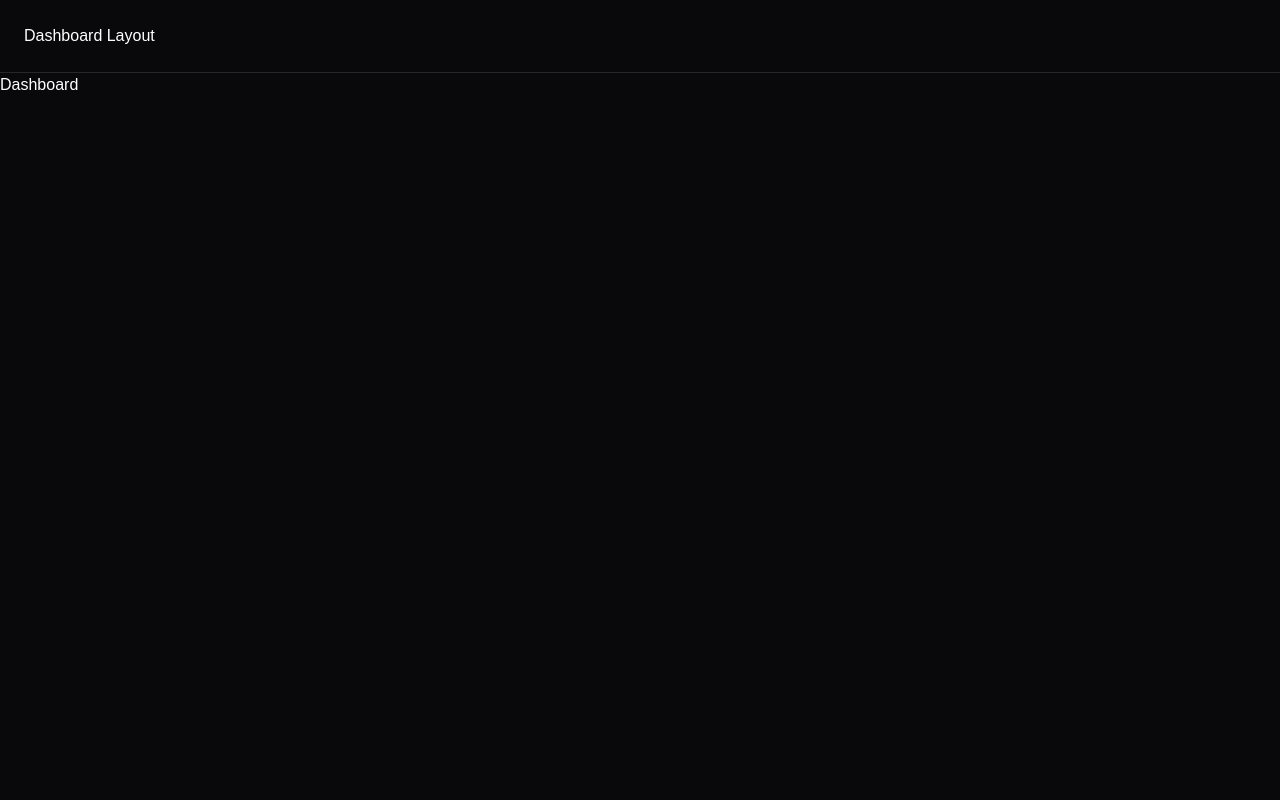
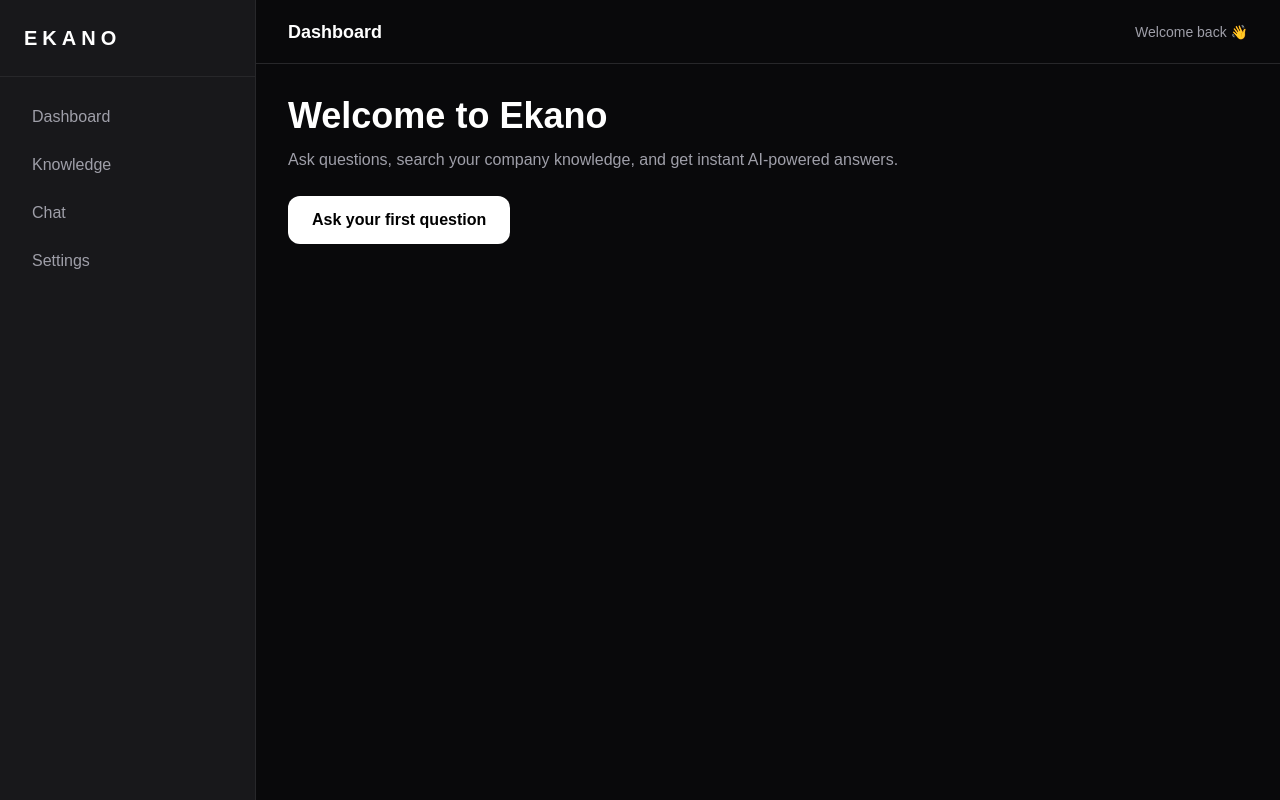
Before and after one commit to Rush-K15/ekano, a Next.js app in the folder frontend/: page /dashboard in a window 1280 px wide. Built offline with nearby package versions, Linux system fonts and the light colour scheme.

Commit message:
feat(dashboard): create dashboard layout and navigation

```diff
--- a/frontend/app/(dashboard)/dashboard/page.tsx
+++ b/frontend/app/(dashboard)/dashboard/page.tsx
@@ -1,3 +1,5 @@
+import Welcome from "@/components/dashboard/Welcome";
+
 export default function DashboardPage() {
-    return <h1>Dashboard</h1>;
+    return <Welcome />;
 }
--- a/frontend/app/(dashboard)/layout.tsx
+++ b/frontend/app/(dashboard)/layout.tsx
@@ -1,15 +1,26 @@
+import type { ReactNode } from "react";
+
+import Sidebar from "@/components/dashboard/Sidebar";
+import Topbar from "@/components/dashboard/Topbar";
+
+interface DashboardLayoutProps {
+    children: ReactNode;
+}
+
 export default function DashboardLayout({
     children,
-}: {
-    children: React.ReactNode;
-}) {
+}: DashboardLayoutProps) {
     return (
-        <div className="min-h-screen bg-zinc-950 text-white">
-            <aside className="border-b border-zinc-800 p-6">
-                Dashboard Layout
-            </aside>
+        <div className="flex min-h-screen bg-zinc-950 text-white">
+            <Sidebar />
 
-            <main>{children}</main>
+            <div className="flex flex-1 flex-col">
+                <Topbar />
+
+                <main className="flex-1 p-8">
+                    {children}
+                </main>
+            </div>
         </div>
     );
 }
--- a/frontend/components/auth/LoginForm.tsx
+++ b/frontend/components/auth/LoginForm.tsx
@@ -1,10 +1,22 @@
+"use client";
+
 import Link from "next/link";
-
 import Button from "@/components/ui/Button";
 import Card from "@/components/ui/Card";
 import Input from "@/components/ui/Input";
+import { useAuth } from "@/hooks/useAuth";
 
 export default function LoginForm() {
+
+    const {
+        email,
+        password,
+        setEmail,
+        setPassword,
+        handleSubmit,
+        loading
+    } = useAuth();
+
     return (
         <Card>
             <div className="space-y-6">
@@ -24,12 +36,14 @@ export default function LoginForm() {
                 </div>
 
                 {/* Form */}
-        <form className="space-y-5">
+                <form className="space-y-5" onSubmit={handleSubmit}>
                     <Input
                         type="email"
                         placeholder="Email"
                         autoComplete="email"
                         required
+                        value={email}
+                        onChange={(e) => setEmail(e.target.value)}
                     />
 
                     <Input
@@ -37,10 +51,12 @@ export default function LoginForm() {
                         placeholder="Password"
                         autoComplete="current-password"
                         required
+                        value={password}
+                        onChange={(e) => setPassword(e.target.value)}
                     />
 
-          <Button className="w-full">
-            Sign In
+                    <Button className="w-full" type="submit">
+                        {loading ? "Signing In..." : "Sign-In"}
                     </Button>
                 </form>
 
--- /dev/null
+++ b/frontend/components/dashboard/QuickActions.tsx
@@ -0,0 +1,3 @@
+export default function QuickActions() {
+    return <div>QuickActions</div>;
+}
--- /dev/null
+++ b/frontend/components/dashboard/RecentChats.tsx
@@ -0,0 +1,3 @@
+export default function RecentChats() {
+  return <div>RecentChats</div>;
+}
--- /dev/null
+++ b/frontend/components/dashboard/Sidebar.tsx
@@ -0,0 +1,44 @@
+import Link from "next/link";
+
+const navigation = [
+    {
+        label: "Dashboard",
+        href: "/dashboard",
+    },
+    {
+        label: "Knowledge",
+        href: "/knowledge",
+    },
+    {
+        label: "Chat",
+        href: "/chat",
+    },
+    {
+        label: "Settings",
+        href: "/settings",
+    },
+];
+
+export default function Sidebar() {
+    return (
+        <aside className="w-64 border-r border-zinc-800 bg-zinc-900">
+            <div className="border-b border-zinc-800 p-6">
+                <h1 className="text-xl font-bold tracking-[0.25em]">
+                    EKANO
+                </h1>
+            </div>
+
+            <nav className="flex flex-col p-4">
+                {navigation.map((item) => (
+                    <Link
+                        key={item.label}
+                        href={item.href}
+                        className="rounded-lg px-4 py-3 text-zinc-400 transition hover:bg-zinc-800 hover:text-white"
+                    >
+                        {item.label}
+                    </Link>
+                ))}
+            </nav>
+        </aside>
+    );
+}
--- /dev/null
+++ b/frontend/components/dashboard/Topbar.tsx
@@ -0,0 +1,13 @@
+export default function Topbar() {
+    return (
+        <header className="flex h-16 items-center justify-between border-b border-zinc-800 px-8">
+            <h2 className="text-lg font-semibold">
+                Dashboard
+            </h2>
+
+            <div className="text-sm text-zinc-400">
+                Welcome back 👋
+            </div>
+        </header>
+    );
+}
--- /dev/null
+++ b/frontend/components/dashboard/Welcome.tsx
@@ -0,0 +1,22 @@
+import Button from "@/components/ui/Button";
+
+export default function Welcome() {
+    return (
+        <section className="space-y-6">
+            <div>
+                <h1 className="text-4xl font-bold">
+                    Welcome to Ekano
+                </h1>
+
+                <p className="mt-3 max-w-2xl text-zinc-400">
+                    Ask questions, search your company knowledge, and
+                    get instant AI-powered answers.
+                </p>
+            </div>
+
+            <Button>
+                Ask your first question
+            </Button>
+        </section>
+    );
+}
--- /dev/null
+++ b/frontend/hooks/useAuth.ts
@@ -0,0 +1,37 @@
+"use client";
+
+import { useState } from "react";
+import { login } from "@/services/auth";
+import { useRouter } from "next/navigation";
+
+
+export function useAuth() {
+    const router = useRouter();
+    const [email, setEmail] = useState("");
+    const [password, setPassword] = useState("");
+    const [loading, setLoading] = useState(false);
+
+    const handleSubmit = async (
+        e: React.FormEvent<HTMLFormElement>
+    ) => {
+        e.preventDefault();
+
+        setLoading(true);
+
+        try {
+            await login(email, password);
+            router.push("/dashboard")
+        } finally {
+            setLoading(false);
+        }
+    };
+
+    return {
+        email,
+        password,
+        setEmail,
+        setPassword,
+        handleSubmit,
+        loading
+    };
+}
```
Lines whose indentation alone changed are shown as unchanged.
